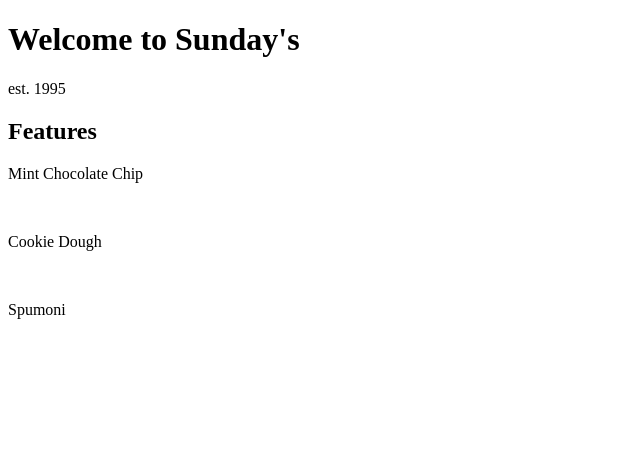
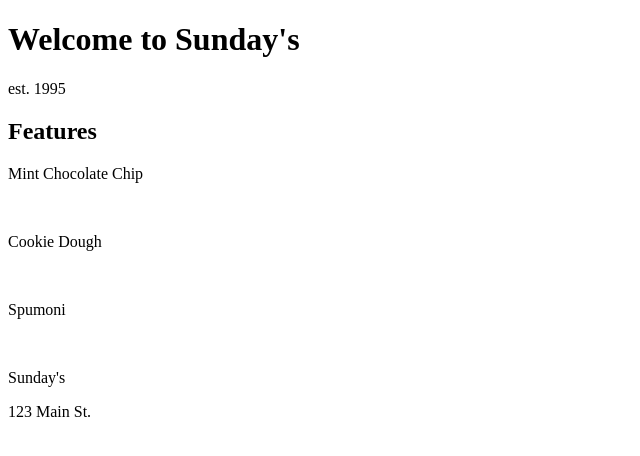
Before and after one commit to epaetz/sundays, a plain HTML site: page index.html in a window 1280 px wide. Shown: the whole page, without its empty margins (0-640 px from the left). Drawn offline with Linux system fonts and the light colour scheme.

Commit message:
added footer

```diff
--- a/index.html
+++ b/index.html
@@ -16,5 +16,6 @@
   </body>
 </main>
 <footer>
-
+  <p>Sunday's</p>
+  <p>123 Main St.</p>
 </footer>
```
